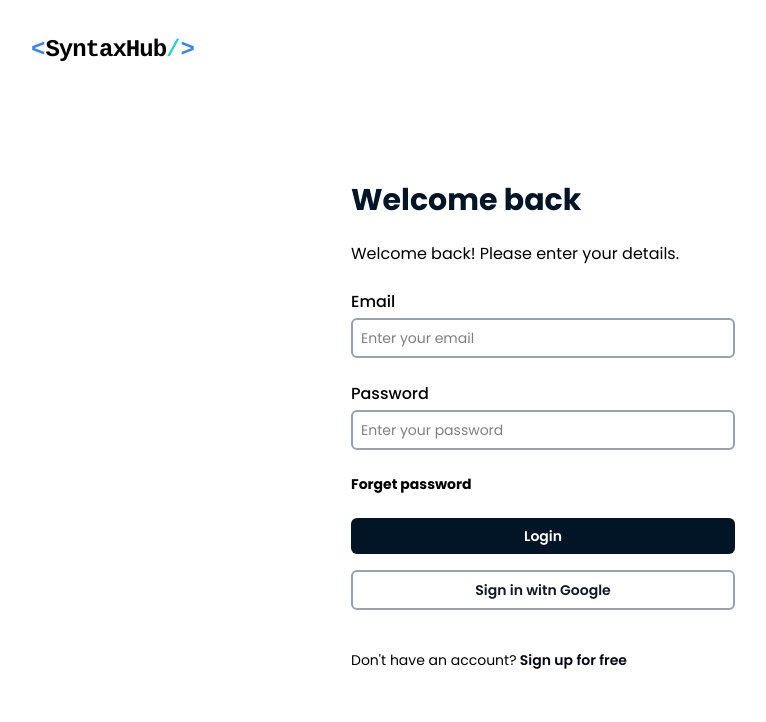
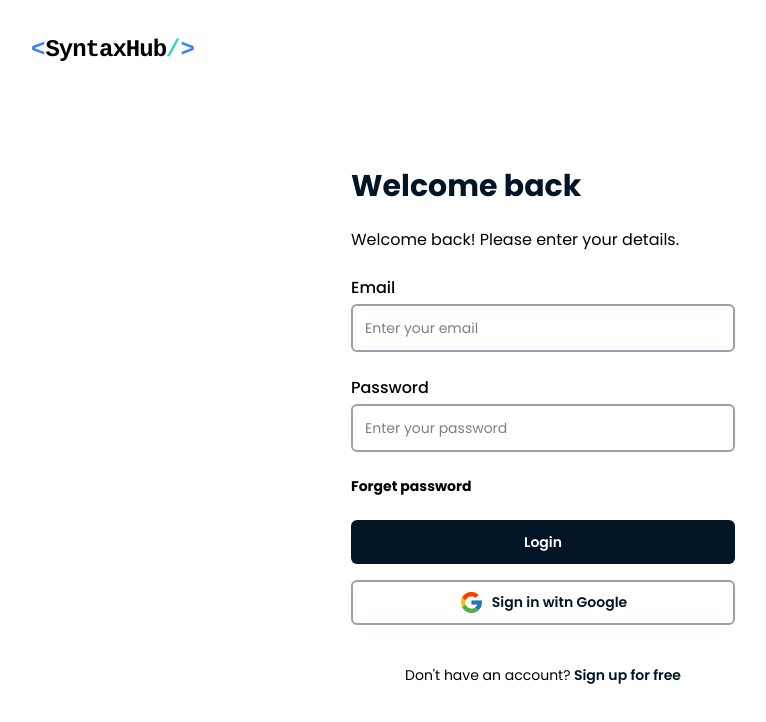
Before and after one commit to balamurugan-s-dev/Blog_Website, a React (Vite) app in the folder Frontend/: page /login in a window 1280 px wide. Shown: the top 722 px of the page, without its empty margins (97-863 px from the left). Built offline with nearby package versions, Linux system fonts and the light colour scheme.

Commit message:
login page prev final

```diff
--- /dev/null
+++ b/Frontend/src/assets/Icons.jsx
@@ -0,0 +1,13 @@
+import React from 'react';
+
+const Icons = () => {
+  return (
+    <>
+    <svg xmlns="http://www.w3.org/2000/svg" x="0px" y="0px" width="100" height="100" viewBox="0 0 48 48">
+<path fill="#FFC107" d="M43.611,20.083H42V20H24v8h11.303c-1.649,4.657-6.08,8-11.303,8c-6.627,0-12-5.373-12-12c0-6.627,5.373-12,12-12c3.059,0,5.842,1.154,7.961,3.039l5.657-5.657C34.046,6.053,29.268,4,24,4C12.955,4,4,12.955,4,24c0,11.045,8.955,20,20,20c11.045,0,20-8.955,20-20C44,22.659,43.862,21.35,43.611,20.083z"></path><path fill="#FF3D00" d="M6.306,14.691l6.571,4.819C14.655,15.108,18.961,12,24,12c3.059,0,5.842,1.154,7.961,3.039l5.657-5.657C34.046,6.053,29.268,4,24,4C16.318,4,9.656,8.337,6.306,14.691z"></path><path fill="#4CAF50" d="M24,44c5.166,0,9.86-1.977,13.409-5.192l-6.19-5.238C29.211,35.091,26.715,36,24,36c-5.202,0-9.619-3.317-11.283-7.946l-6.522,5.025C9.505,39.556,16.227,44,24,44z"></path><path fill="#1976D2" d="M43.611,20.083H42V20H24v8h11.303c-0.792,2.237-2.231,4.166-4.087,5.571c0.001-0.001,0.002-0.001,0.003-0.002l6.19,5.238C36.971,39.205,44,34,44,24C44,22.659,43.862,21.35,43.611,20.083z"></path>
+</svg>
+    </>
+  );
+};
+
+export default Icons;
--- /dev/null
+++ b/Frontend/src/components/icons/GoogleIcon.jsx
@@ -0,0 +1,22 @@
+import React from 'react';
+
+const GoogleIcon = ({h, w, className}) => {
+  return (
+    <svg
+        xmlns="http://www.w3.org/2000/svg"
+        x="0px"
+        y="0px"
+        width={w}
+        height={h}
+        viewBox="0 0 48 48"
+        className={className}
+    >
+        <path fill="#FFC107" d="M43.611,20.083H42V20H24v8h11.303c-1.649,4.657-6.08,8-11.303,8c-6.627,0-12-5.373-12-12c0-6.627,5.373-12,12-12c3.059,0,5.842,1.154,7.961,3.039l5.657-5.657C34.046,6.053,29.268,4,24,4C12.955,4,4,12.955,4,24c0,11.045,8.955,20,20,20c11.045,0,20-8.955,20-20C44,22.659,43.862,21.35,43.611,20.083z"></path>
+        <path fill="#FF3D00" d="M6.306,14.691l6.571,4.819C14.655,15.108,18.961,12,24,12c3.059,0,5.842,1.154,7.961,3.039l5.657-5.657C34.046,6.053,29.268,4,24,4C16.318,4,9.656,8.337,6.306,14.691z"></path>
+        <path fill="#4CAF50" d="M24,44c5.166,0,9.86-1.977,13.409-5.192l-6.19-5.238C29.211,35.091,26.715,36,24,36c-5.202,0-9.619-3.317-11.283-7.946l-6.522,5.025C9.505,39.556,16.227,44,24,44z"></path>
+        <path fill="#1976D2" d="M43.611,20.083H42V20H24v8h11.303c-0.792,2.237-2.231,4.166-4.087,5.571c0.001-0.001,0.002-0.001,0.003-0.002l6.19,5.238C36.971,39.205,44,34,44,24C44,22.659,43.862,21.35,43.611,20.083z"></path>
+    </svg>
+  );
+};
+
+export default GoogleIcon;
--- a/Frontend/src/routes/LoginPage.jsx
+++ b/Frontend/src/routes/LoginPage.jsx
@@ -1,5 +1,6 @@
 import React from 'react';
 import Logo from '../assets/logo';
+import GoogleIcon from '../components/icons/GoogleIcon';
 
 const LoginPage = () => {
   return (
@@ -12,21 +13,21 @@
           <form className="flex flex-col gap-6">
             <div className="flex flex-col gap-1">
               <label htmlFor="" className="font-medium">Email</label>
-              <input className="border-2 border-gray-400 rounded-md px-2 py-2 text-sm" type="email" placeholder='Enter your email'/>
+              <input className="border-2 border-gray-400 rounded-md px-3 py-3 text-sm" type="email" placeholder='Enter your email'/>
             </div>
             <div className="flex flex-col gap-1">
               <label htmlFor="" className="font-medium">Password</label>
-              <input className="border-2 border-gray-400 rounded-md px-2 py-2 text-sm" type="password" placeholder='Enter your password' />
+              <input className="border-2 border-gray-400 rounded-md px-3 py-3 text-sm" type="password" placeholder='Enter your password' />
             </div>
           </form>
           <p className=" text-sm font-bold cursor-pointer">Forget password</p>
 
           <div className='flex flex-col gap-4'>
-            <button className="bg-[#021526] rounded-md px-2 py-2 text-white text-sm font-semibold cursor-pointer">Login</button>
-            <button className="border-2 border-gray-400 rounded-md px-2 py-2 text-sm text-gray-900 font-semibold cursor-pointer">Sign in witn Google</button>
+            <button className="bg-[#021526] rounded-md px-3 py-3 text-white text-sm font-semibold cursor-pointer">Login</button>
+            <button className="border-2 border-gray-400 rounded-md px-2 py-2 text-sm text-[#021526] font-semibold cursor-pointer flex items-center justify-center gap-2"> <GoogleIcon w={25} h={25}/> <span>Sign in witn Google</span></button>
           </div>
 
-          <p className="text-sm my-4">Don't have an account?<span className="text-gray-950 font-semibold cursor-pointer"> Sign up for free</span></p>
+          <p className="text-sm my-4 text-center">Don't have an account?<span className="text-[#021526] font-semibold cursor-pointer"> Sign up for free</span></p>
         </div>
       </div>
     </div>
```
